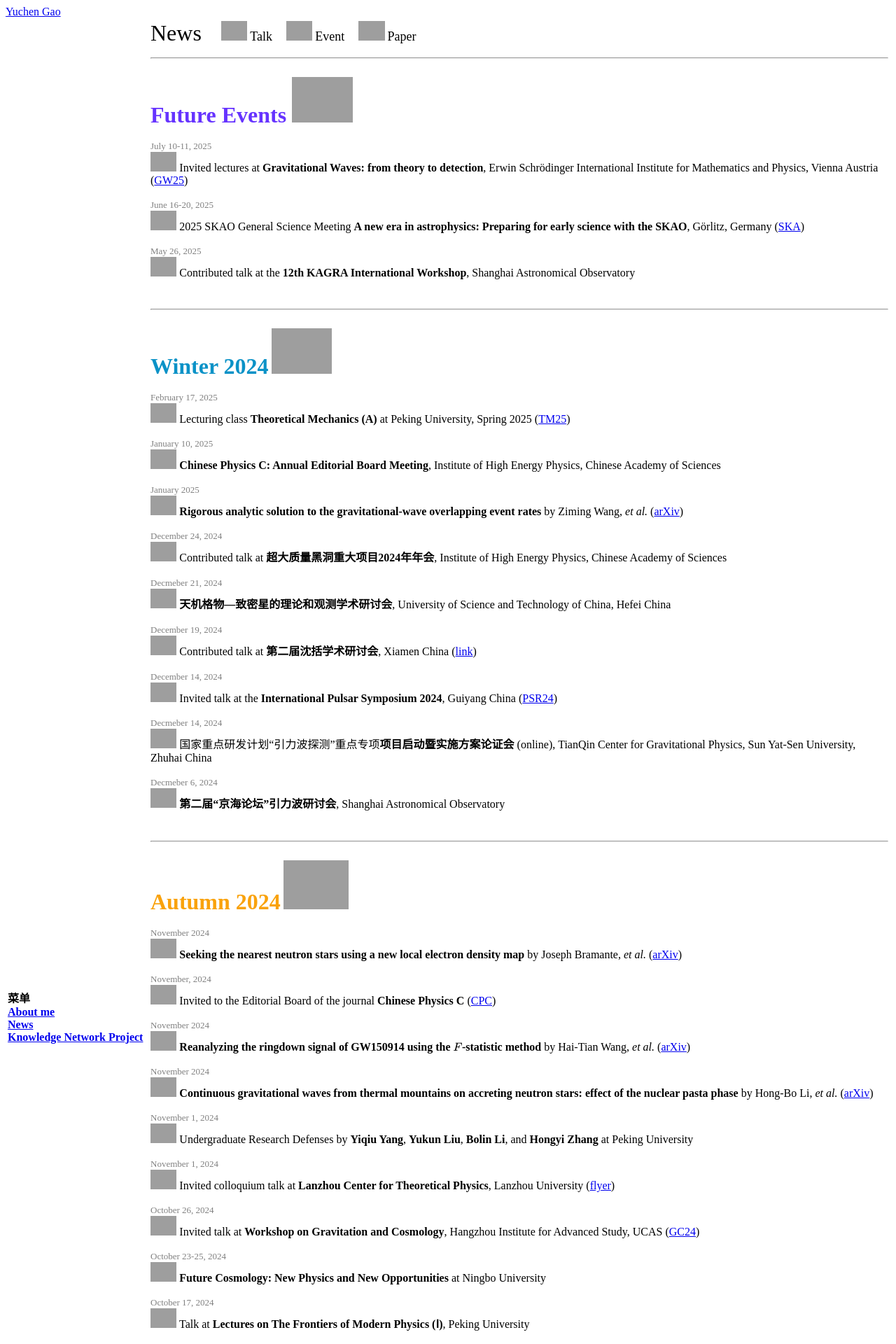
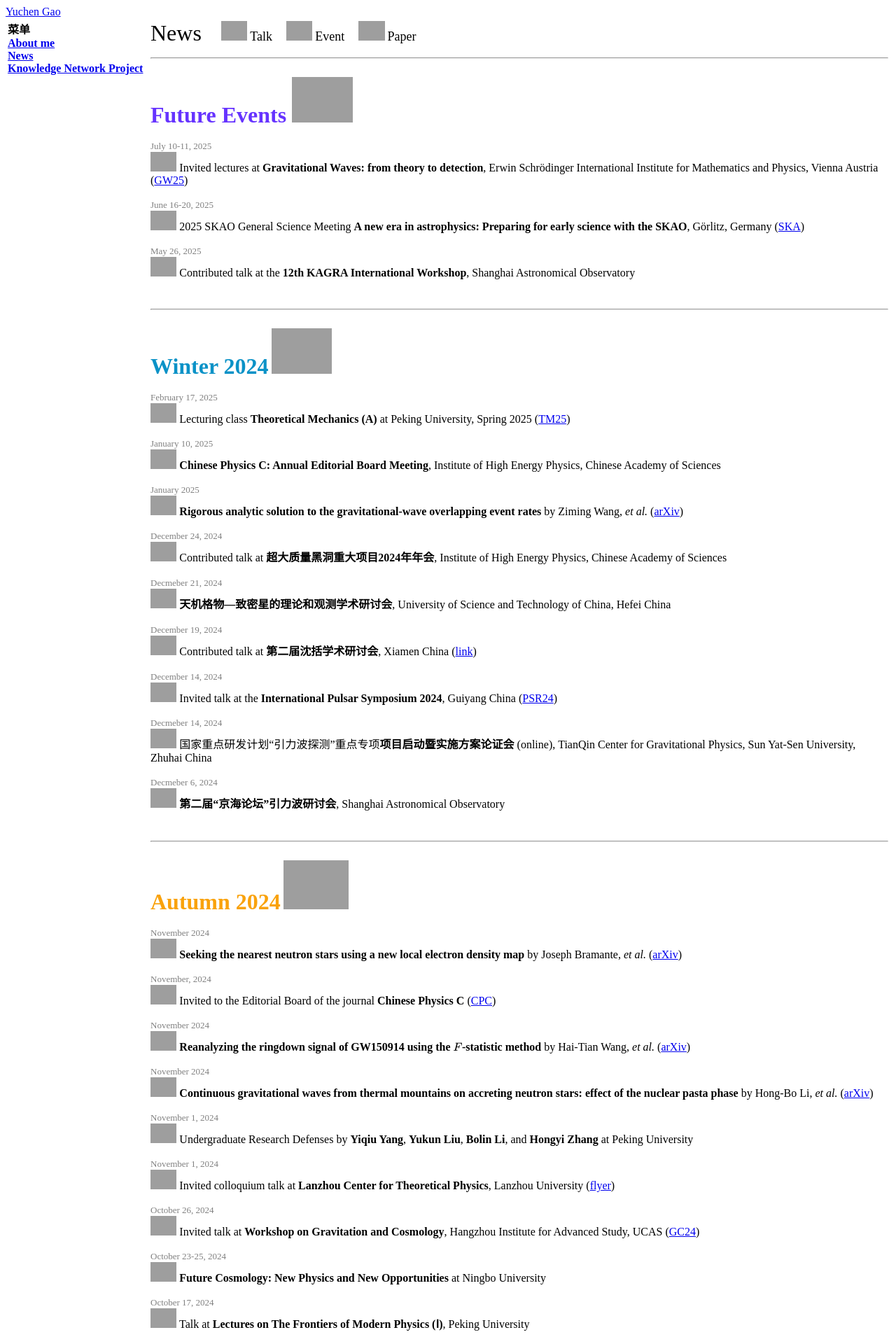
Before and after one commit to GYC1999/GYC1999.github.io, a Jekyll site: the page built from index.html, in a window 1280 px wide. Shown: the top 1920 px of the page at 70% size. Built offline with Jekyll 4.4.1, drawn with Linux system fonts in a browser that asks for light colours; formulas are drawn with MathJax 3; grey boxes are pictures that could not be loaded.

Commit message:
Update default.html

```diff
--- a/_layouts/default.html
+++ b/_layouts/default.html
@@ -5,19 +5,19 @@
 
   <body>
 
-    <div class="header" style="background-color:FFFFEE">
+    <div class="header" style="background-color:EEEEEE">
       <a href="index.html">Yuchen Gao</a>
     </div>
 
     <div class="page-content">
       <table border="0">
-        <td style="background-color:FFFFEE;width:200px;">
+        <td valign=top style="background-color:AAAAAA;width:200px;">
           <b>菜单<b><br>
           <a href="About_me.html">About me</a><br>
           <a href="About_me.html">News</a><br>
           <a href="About_me.html">Knowledge Network Project</a><br>
         </td>
-        <td>
+        <td valign=top>
           {{ content }}
         </td>
       </table>
```
